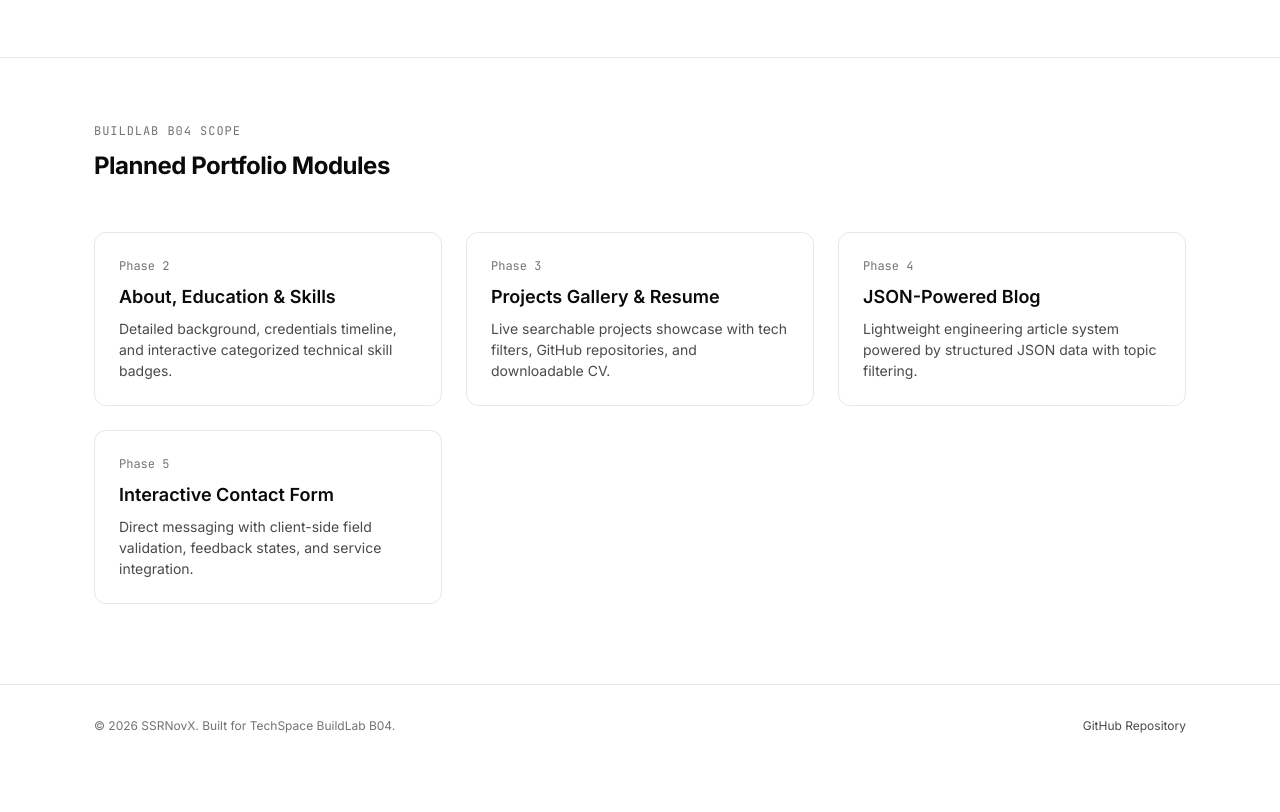
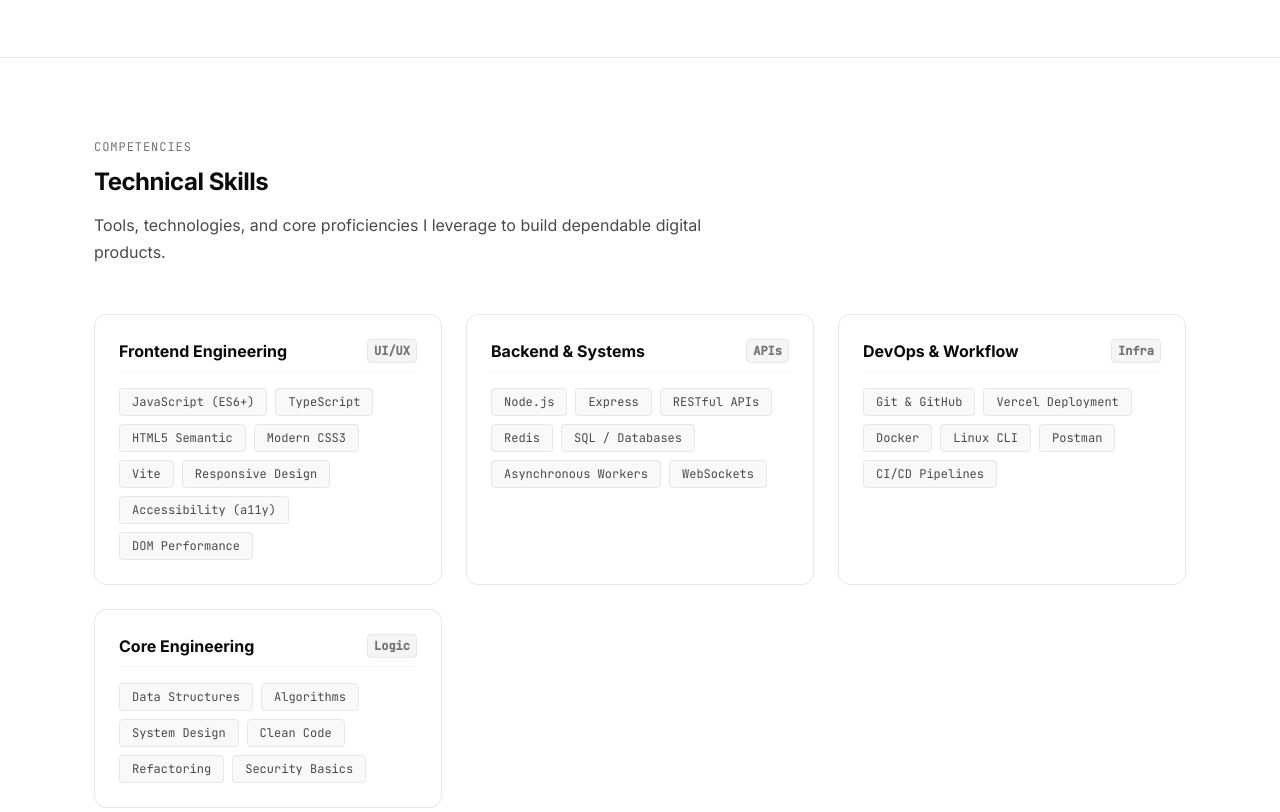
Before and after one commit to ssrnov/portfolio-and-blog, a website built with Vite: page index.html in a window 1280 px wide. Shown: the part 1320-2132 px from the top of the page. Before the commit the page ends 2087 px from the top, so only its background shows below. Built offline with nearby package versions, Linux system fonts and the light colour scheme.

Commit message:
feat(skills): implement categorized technical competencies matrix

```diff
--- a/index.html
+++ b/index.html
@@ -205,6 +205,88 @@
       </div>
     </section>
 
+    <!-- 3. Skills Matrix Section -->
+    <section id="skills" class="skills-section section-py" aria-labelledby="skills-title">
+      <div class="container">
+        <div class="section-header">
+          <span class="section-label">Competencies</span>
+          <h2 id="skills-title" class="section-title">Technical Skills</h2>
+          <p class="section-subtitle">
+            Tools, technologies, and core proficiencies I leverage to build dependable digital products.
+          </p>
+        </div>
+
+        <div class="skills-container">
+          <!-- Category 1: Frontend -->
+          <div class="skill-category-card">
+            <h3 class="skill-category-title">
+              <span>Frontend Engineering</span>
+              <span class="brand-badge">UI/UX</span>
+            </h3>
+            <div class="skill-badges">
+              <span class="skill-badge">JavaScript (ES6+)</span>
+              <span class="skill-badge">TypeScript</span>
+              <span class="skill-badge">HTML5 Semantic</span>
+              <span class="skill-badge">Modern CSS3</span>
+              <span class="skill-badge">Vite</span>
+              <span class="skill-badge">Responsive Design</span>
+              <span class="skill-badge">Accessibility (a11y)</span>
+              <span class="skill-badge">DOM Performance</span>
+            </div>
+          </div>
+
+          <!-- Category 2: Backend & Systems -->
+          <div class="skill-category-card">
+            <h3 class="skill-category-title">
+              <span>Backend &amp; Systems</span>
+              <span class="brand-badge">APIs</span>
+            </h3>
+            <div class="skill-badges">
+              <span class="skill-badge">Node.js</span>
+              <span class="skill-badge">Express</span>
+              <span class="skill-badge">RESTful APIs</span>
+              <span class="skill-badge">Redis</span>
+              <span class="skill-badge">SQL / Databases</span>
+              <span class="skill-badge">Asynchronous Workers</span>
+              <span class="skill-badge">WebSockets</span>
+            </div>
+          </div>
+
+          <!-- Category 3: DevOps & Tools -->
+          <div class="skill-category-card">
+            <h3 class="skill-category-title">
+              <span>DevOps &amp; Workflow</span>
+              <span class="brand-badge">Infra</span>
+            </h3>
+            <div class="skill-badges">
+              <span class="skill-badge">Git &amp; GitHub</span>
+              <span class="skill-badge">Vercel Deployment</span>
+              <span class="skill-badge">Docker</span>
+              <span class="skill-badge">Linux CLI</span>
+              <span class="skill-badge">Postman</span>
+              <span class="skill-badge">CI/CD Pipelines</span>
+            </div>
+          </div>
+
+          <!-- Category 4: Architecture -->
+          <div class="skill-category-card">
+            <h3 class="skill-category-title">
+              <span>Core Engineering</span>
+              <span class="brand-badge">Logic</span>
+            </h3>
+            <div class="skill-badges">
+              <span class="skill-badge">Data Structures</span>
+              <span class="skill-badge">Algorithms</span>
+              <span class="skill-badge">System Design</span>
+              <span class="skill-badge">Clean Code</span>
+              <span class="skill-badge">Refactoring</span>
+              <span class="skill-badge">Security Basics</span>
+            </div>
+          </div>
+        </div>
+      </div>
+    </section>
+
     <!-- Architecture & Modules Preview Section -->
     <section id="features" class="roadmap-section" aria-labelledby="roadmap-title">
       <div class="container">
```
